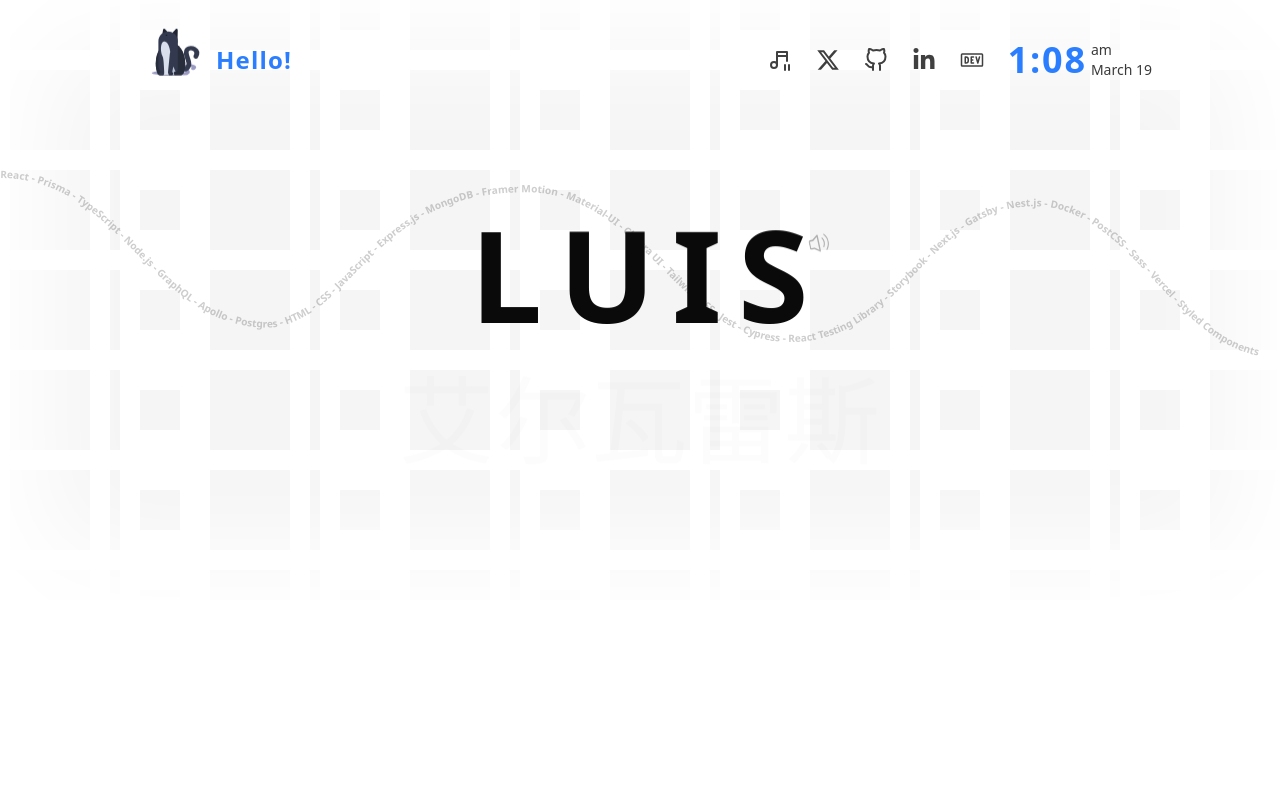
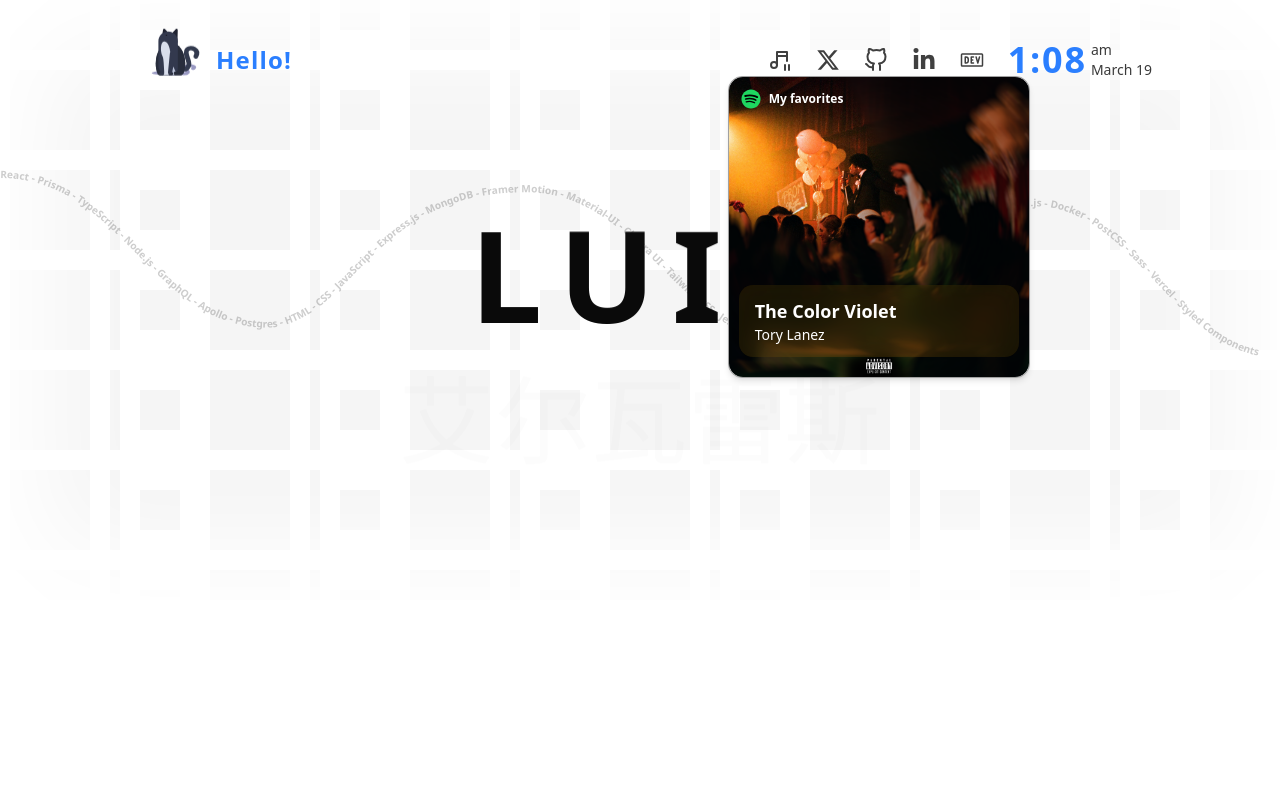
Before and after one commit to mrluisfer/portfolio-2025, an Astro site: page / in a window 1280 px wide. Shown: the top 796 px of the page. Built offline with nearby package versions, Linux system fonts and the light colour scheme; Astro itself is replaced by a stand-in of ours; animation ran at ten frames a second.

Commit message:
update spotify album cover

```diff
--- a/src/components/header/current-playing/index.tsx
+++ b/src/components/header/current-playing/index.tsx
@@ -1,13 +1,48 @@
-import spotifyAnimationData from '@/lotties/spotify.json';
 import Lottie, { type LottieRefCurrentProps } from 'lottie-react';
 import { AnimatePresence } from 'motion/react';
 import * as motion from 'motion/react-client';
-import { useRef, useState } from 'react';
+import { useRef, useState, type ReactNode } from 'react';
 import { TbMusicPause } from 'react-icons/tb';
+import colorVioletCover from '@/assets/albums/color-violet.webp';
+import spotifyAnimationData from '@/lotties/spotify.json';
 
 export default function CurrentPlaying() {
-  const [showPopover, setShowPopover] = useState(false);
   const spotifyRefAnimationData = useRef<LottieRefCurrentProps>(null);
+
+  return (
+    <Popover>
+      <div
+        className={`flex relative items-center justify-center gap-2 w-[300px] h-[300px] rounded-xl flex-col`}
+      >
+        <div className="flex items-center absolute top-3 gap-2 left-3">
+          <div className="relative h-5 w-5 overflow-hidden">
+            <Lottie
+              lottieRef={spotifyRefAnimationData}
+              animationData={spotifyAnimationData}
+              className="absolute left-0 h-fit w-fit transform"
+              autoplay={false}
+              loop={false}
+            />
+          </div>
+          <p className="text-xs text-white font-semibold">My favorites</p>
+        </div>
+        <img src={colorVioletCover.src} alt="The Color Violet" className="rounded-xl" />
+        <motion.div
+          className="absolute bottom-5 w-[280px] bg-yellow-500/10 backdrop-blur-md text-white px-4 py-3 rounded-xl"
+          whileHover={{
+            scale: 0.95,
+          }}
+        >
+          <p className="font-bold text-lg">The Color Violet</p>
+          <p className="text-sm">Tory Lanez</p>
+        </motion.div>
+      </div>
+    </Popover>
+  );
+}
+
+function Popover({ children }: { children: ReactNode }) {
+  const [showPopover, setShowPopover] = useState(true);
 
   return (
     <motion.div>
@@ -20,25 +55,14 @@ export default function CurrentPlaying() {
         <AnimatePresence mode="wait">
           {showPopover && (
             <motion.div
-              className="absolute top-7 -left-10 z-20 min-w-[170px] rounded-xl border border-neutral-400 bg-white px-2 py-3 shadow-md"
+              className="absolute top-7 -left-10 z-20 min-w-[170px] rounded-xl border border-neutral-400 bg-white shadow-md"
               initial={{ opacity: 0, scale: 0.8 }}
               animate={{ opacity: 1, scale: 1 }}
               exit={{ opacity: 0, scale: 0.8 }}
               transition={{ duration: 0.2 }}
               key="box"
             >
-              <div className="flex items-center justify-center gap-2">
-                <div className="relative h-7 w-7 overflow-hidden">
-                  <Lottie
-                    lottieRef={spotifyRefAnimationData}
-                    animationData={spotifyAnimationData}
-                    className="absolute left-0 h-fit w-fit transform"
-                    autoplay={false}
-                    loop={false}
-                  />
-                </div>
-                <p className="text-xs">Trending on Spotify</p>
-              </div>
+              {children}
             </motion.div>
           )}
         </AnimatePresence>
```
